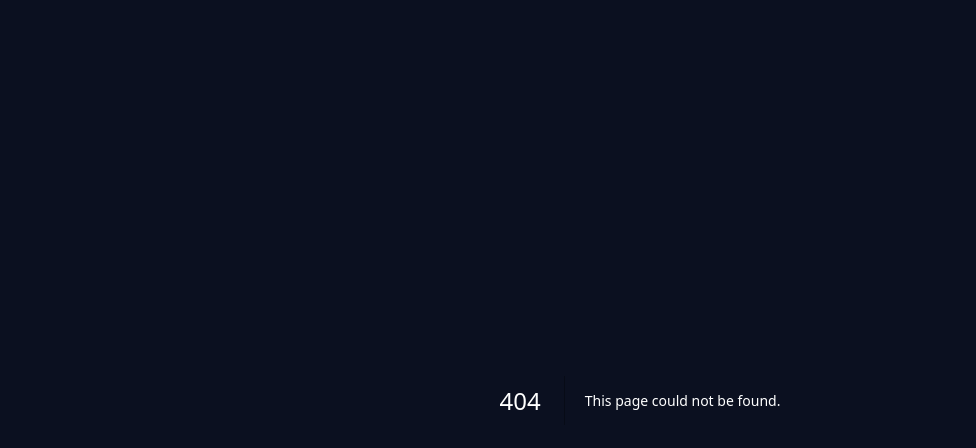
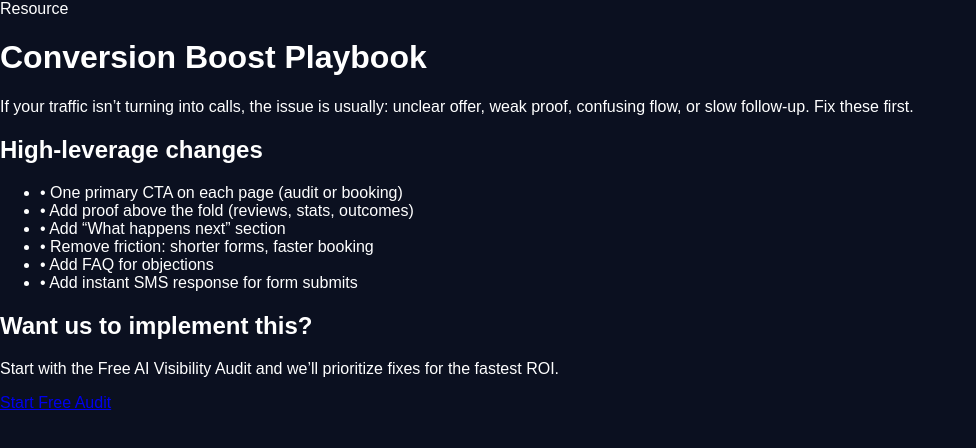
Before and after one commit to realedigitalventures-agency/reale-digital-revenue, a Next.js app: page /resources/conversion-boost in a window 1280 px wide. Before the commit this address had no page. Shown: the top 448 px of the page, without its empty margins (0-976 px from the left). Built offline with nearby package versions, Linux system fonts and the light colour scheme.

Commit message:
Create page.tsx

```diff
--- /dev/null
+++ b/app/resources/conversion-boost/page.tsx
@@ -0,0 +1,43 @@
+// app/resources/conversion-boost/page.tsx
+import { Container, Badge, Button } from "@/components/ui";
+
+export default function ResourceConversionBoost() {
+  return (
+    <main className="py-14 md:py-20">
+      <Container>
+        <Badge>Resource</Badge>
+        <h1 className="text-4xl md:text-5xl font-bold mt-4">Conversion Boost Playbook</h1>
+        <p className="text-muted text-lg max-w-3xl mt-3">
+          If your traffic isn’t turning into calls, the issue is usually: unclear offer, weak proof, confusing flow, or slow follow-up.
+          Fix these first.
+        </p>
+
+        <div className="grid md:grid-cols-2 gap-4 pt-8">
+          <div className="rounded-2xl border border-border/60 bg-panel/40 p-6">
+            <h2 className="font-semibold text-lg">High-leverage changes</h2>
+            <ul className="mt-4 space-y-2 text-muted">
+              <li>• One primary CTA on each page (audit or booking)</li>
+              <li>• Add proof above the fold (reviews, stats, outcomes)</li>
+              <li>• Add “What happens next” section</li>
+              <li>• Remove friction: shorter forms, faster booking</li>
+              <li>• Add FAQ for objections</li>
+              <li>• Add instant SMS response for form submits</li>
+            </ul>
+          </div>
+
+          <div className="rounded-2xl border border-border/60 bg-panel/40 p-6">
+            <h2 className="font-semibold text-lg">Want us to implement this?</h2>
+            <p className="text-muted mt-3">
+              Start with the Free AI Visibility Audit and we’ll prioritize fixes for the fastest ROI.
+            </p>
+            <div className="mt-5">
+              <Button href="/free-ai-visibility-audit" variant="primary">
+                Start Free Audit
+              </Button>
+            </div>
+          </div>
+        </div>
+      </Container>
+    </main>
+  );
+}
```
